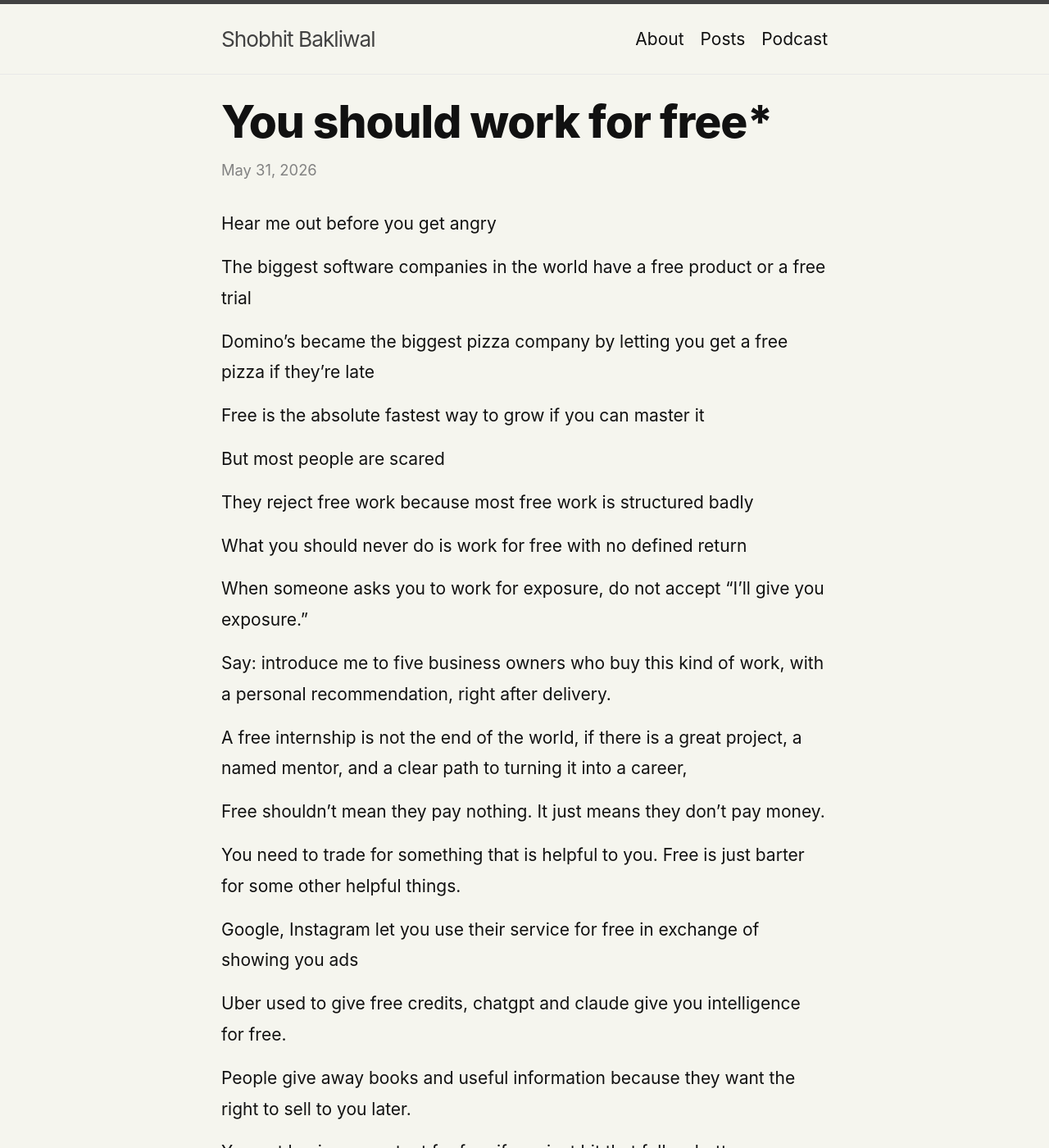
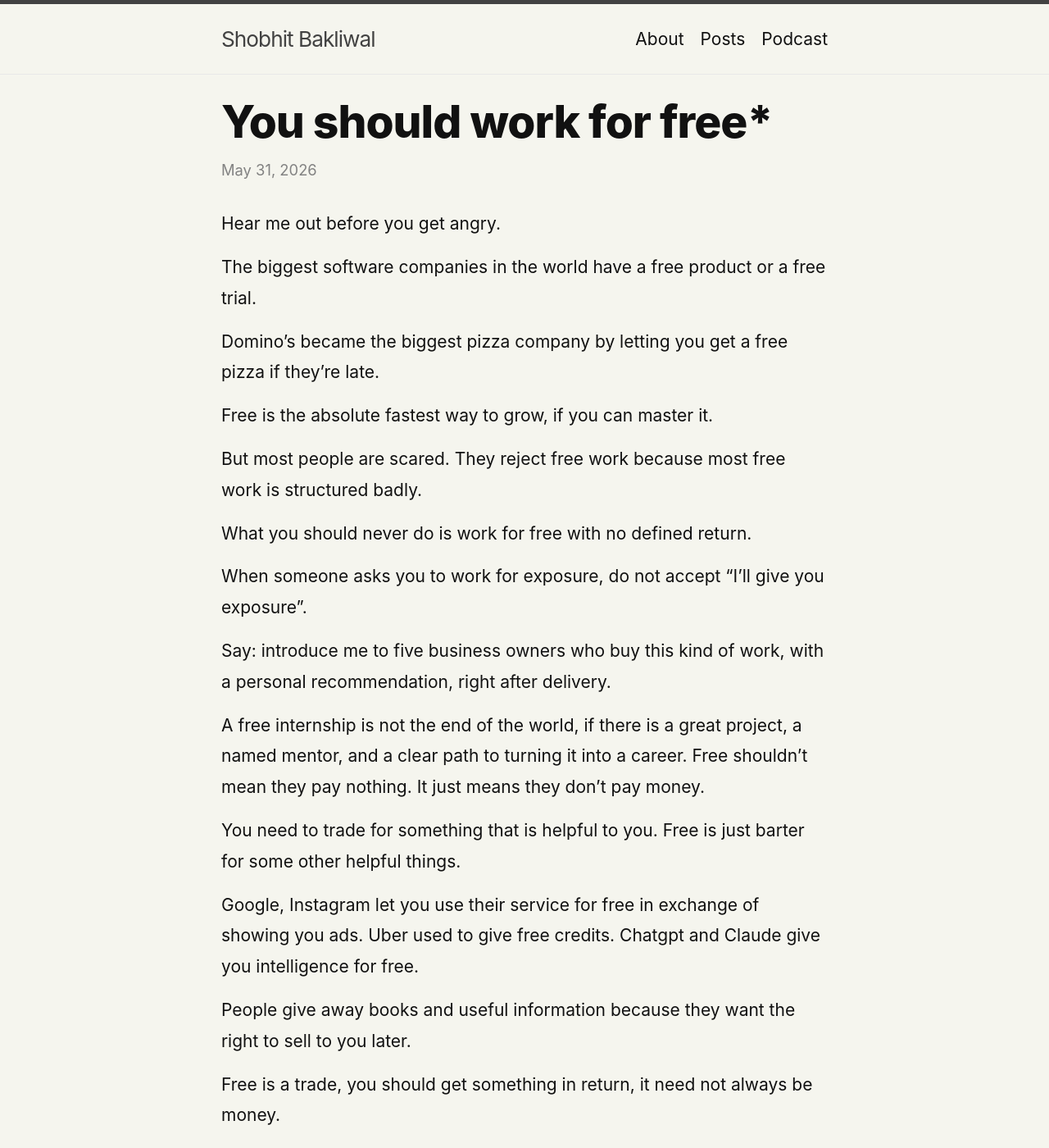
Before and after one commit to shobhitic/shobhitic.github.io, a Jekyll site: the page built from _posts/2026-05-31-work-for-free.md, in a window 1280 px wide and 1400 px high. Shown: the whole window at 82% size. Built offline with Jekyll 4.4.1, drawn with Linux system fonts in a browser that asks for light colours; comment, search, counter and statistics services are not loaded; some of the changed lines change nothing that is shown; some of the changed text lies outside the part shown.

Commit message:
fixed work for free formatting

```diff
--- a/_posts/2026-05-31-work-for-free.md
+++ b/_posts/2026-05-31-work-for-free.md
@@ -4,38 +4,30 @@ title: You should work for free*
 date: 2026-05-31 18:24 +0530
 ---
 
-Hear me out before you get angry
+Hear me out before you get angry.
 
-The biggest software companies in the world have a free product or a free trial
+The biggest software companies in the world have a free product or a free trial.
 
-Domino's became the biggest pizza company by letting you get a free pizza if they're late
+Domino's became the biggest pizza company by letting you get a free pizza if they're late.
 
-Free is the absolute fastest way to grow if you can master it
+Free is the absolute fastest way to grow, if you can master it.
 
-But most people are scared
+But most people are scared. They reject free work because most free work is structured badly.
 
-They reject free work because most free work is structured badly
+What you should never do is work for free with no defined return.
 
-What you should never do is work for free with no defined return
-
-When someone asks you to work for exposure, do not accept “I’ll give you exposure.”
+When someone asks you to work for exposure, do not accept “I’ll give you exposure”.
 
 Say: introduce me to five business owners who buy this kind of work, with a personal recommendation, right after delivery.
 
-A free internship is not the end of the world, if there is a great project, a named mentor, and a clear path to turning it into a career,
-
-Free shouldn't mean they pay nothing. It just means they don't pay money.
+A free internship is not the end of the world, if there is a great project, a named mentor, and a clear path to turning it into a career. Free shouldn't mean they pay nothing. It just means they don't pay money.
 
 You need to trade for something that is helpful to you. Free is just barter for some other helpful things.
 
-Google, Instagram let you use their service for free in exchange of showing you ads
-
-Uber used to give free credits, chatgpt and claude give you intelligence for free.
+Google, Instagram let you use their service for free in exchange of showing you ads. Uber used to give free credits. Chatgpt and Claude give you intelligence for free.
 
 People give away books and useful information because they want the right to sell to you later.
 
-You get business content for free if you just hit that follow button.
-
 Free is a trade, you should get something in return, it need not always be money.
 
-So don't let people exploit you, but you should work for free.
+So don't let people exploit you, but you can absolutely work for free.
```
